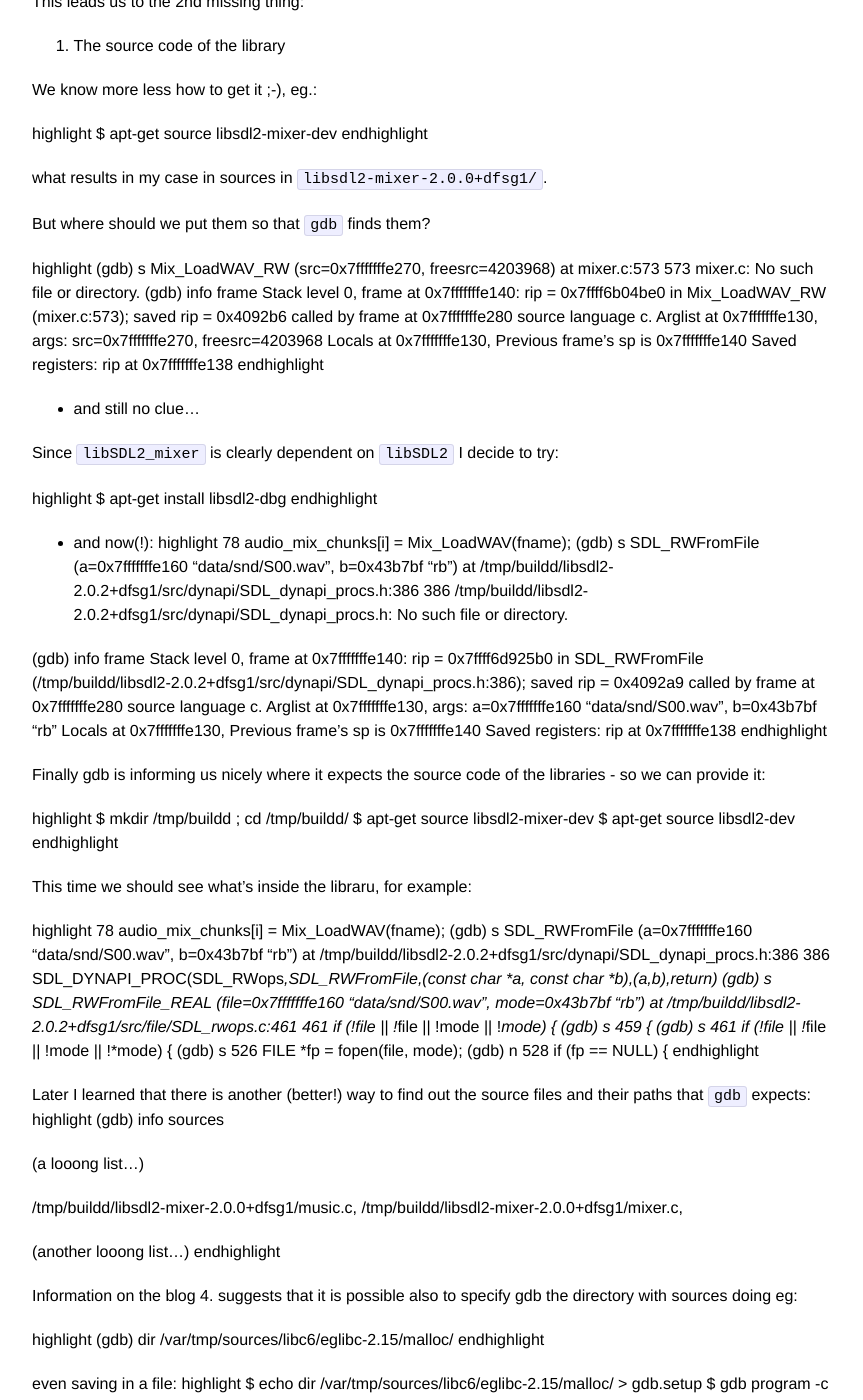
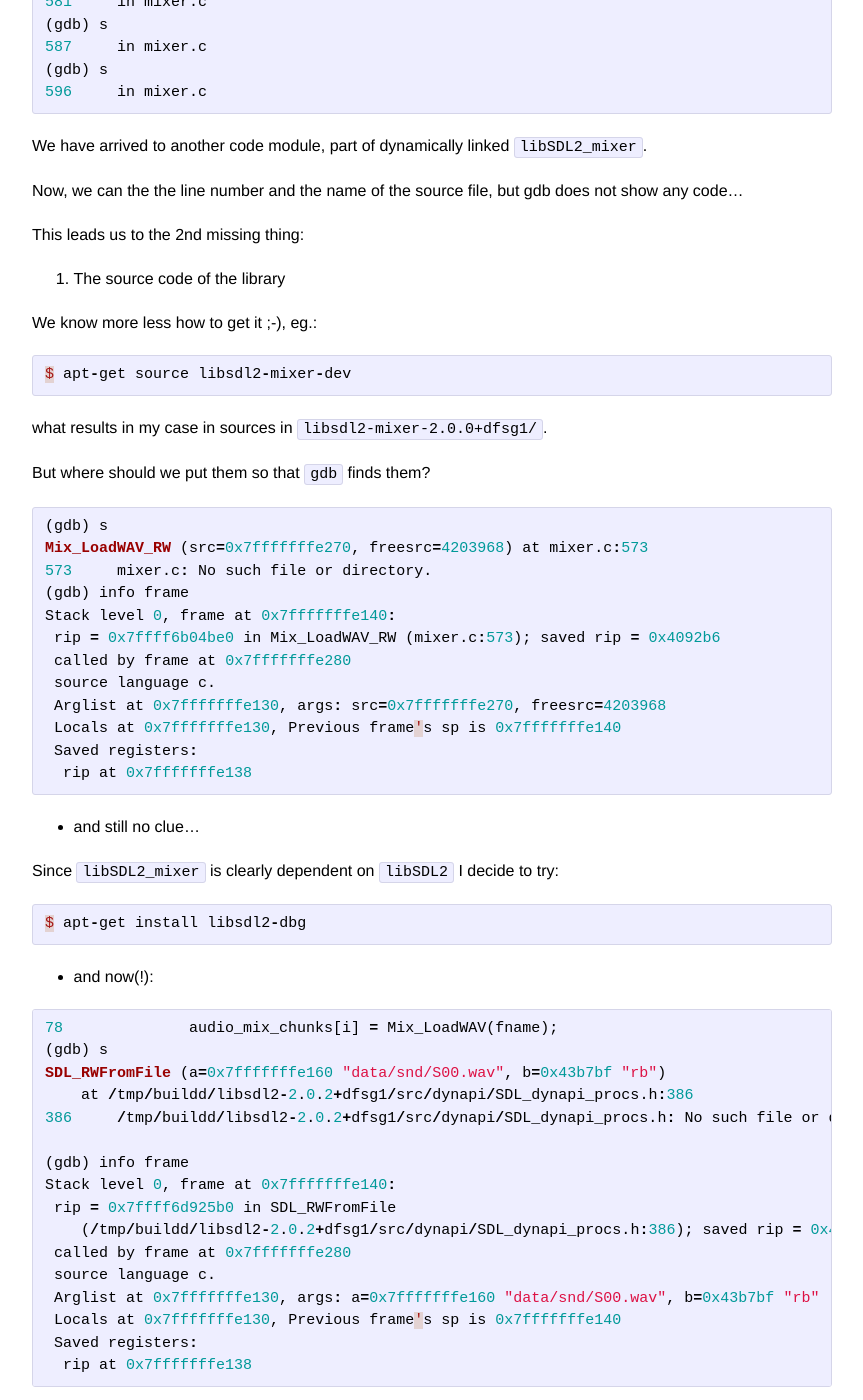
Before and after one commit to t-w/t-w.github.io, a Jekyll site: the page built from jekyll_test/_posts/2016-09-08-gdb_shared_lib.markdown, in a window 1280 px wide and 1400 px high, scrolled down 949 px. Shown: the whole window, without its empty margins (208-1071 px from the left). Built offline with Jekyll 4.4.1, drawn with Linux system fonts in a browser that asks for light colours; some of the changed text lies outside the part shown.

Commit message:
Jekyll tests: all highlights in place.

```diff
--- a/jekyll_test/_posts/2016-09-08-gdb_shared_lib.markdown
+++ b/jekyll_test/_posts/2016-09-08-gdb_shared_lib.markdown
@@ -26,13 +26,13 @@ debug information in the binary (library in this case), and the source code for
 
 1. Debug information for the library
 In case of Debian - you just have to install `libXYZ-dbg` package (where XYZ is the library you want to examine). So:
-highlight
+{% highlight c %}
 $ aptitude install libsdl2-mixer-dbg
-endhighlight
+{% endhighlight %}
 
 and we have now:
 
-highlight
+{% highlight c %}
 (gdb) s
 Mix_LoadWAV_RW (src=0x7fffffffe270, freesrc=4203968) at mixer.c:573
 573     mixer.c: No such file or directory.
@@ -42,7 +42,7 @@ Mix_LoadWAV_RW (src=0x7fffffffe270, freesrc=4203968) at mixer.c:573
 587     in mixer.c
 (gdb) s
 596     in mixer.c
-endhighlight
+{% endhighlight %}
 
 We have arrived to another code module, part of dynamically linked `libSDL2_mixer`.
 
@@ -54,15 +54,15 @@ This leads us to the 2nd missing thing:
 
 We know more less how to get it ;-), eg.:
 
-highlight
+{% highlight c %}
 $ apt-get source libsdl2-mixer-dev
-endhighlight
+{% endhighlight %}
 
 what results in my case in sources in `libsdl2-mixer-2.0.0+dfsg1/`.
 
 But where should we put them so that `gdb` finds them?
 
-highlight
+{% highlight c %}
 (gdb) s
 Mix_LoadWAV_RW (src=0x7fffffffe270, freesrc=4203968) at mixer.c:573
 573     mixer.c: No such file or directory.
@@ -75,17 +75,17 @@ Stack level 0, frame at 0x7fffffffe140:
  Locals at 0x7fffffffe130, Previous frame's sp is 0x7fffffffe140
  Saved registers:
   rip at 0x7fffffffe138
-endhighlight
+{% endhighlight %}
 - and still no clue...
 
 Since `libSDL2_mixer` is clearly dependent on `libSDL2` I decide to try:
 
-highlight
+{% highlight c %}
 $ apt-get install libsdl2-dbg
-endhighlight
+{% endhighlight %}
 
 - and now(!):
-highlight
+{% highlight c %}
 78              audio_mix_chunks[i] = Mix_LoadWAV(fname);
 (gdb) s
 SDL_RWFromFile (a=0x7fffffffe160 "data/snd/S00.wav", b=0x43b7bf "rb")
@@ -102,19 +102,19 @@ Stack level 0, frame at 0x7fffffffe140:
  Locals at 0x7fffffffe130, Previous frame's sp is 0x7fffffffe140
  Saved registers:
   rip at 0x7fffffffe138
-endhighlight
+{% endhighlight %}
 
 Finally gdb is informing us nicely where it expects the source code of the libraries - so we can provide it:
 
-highlight
+{% highlight c %}
 $ mkdir /tmp/buildd ; cd /tmp/buildd/
 $ apt-get source libsdl2-mixer-dev
 $ apt-get source libsdl2-dev
-endhighlight
+{% endhighlight %}
 
 This time we should see what's inside the libraru, for example:
 
-highlight
+{% highlight c %}
 78              audio_mix_chunks[i] = Mix_LoadWAV(fname);
 (gdb) s
 SDL_RWFromFile (a=0x7fffffffe160 "data/snd/S00.wav", b=0x43b7bf "rb")
@@ -132,11 +132,12 @@ SDL_RWFromFile_REAL (file=0x7fffffffe160 "data/snd/S00.wav", mode=0x43b7bf "rb")
 526             FILE *fp = fopen(file, mode);
 (gdb) n
 528             if (fp == NULL) {
-endhighlight
+{% endhighlight %}
 
 Later I learned that there is another (better!) way to find out the source files
 and their paths that `gdb` expects:
-highlight
+
+{% highlight c %}
 (gdb) info sources
 
 (a looong list...)
@@ -144,19 +145,20 @@ highlight
 /tmp/buildd/libsdl2-mixer-2.0.0+dfsg1/music.c, /tmp/buildd/libsdl2-mixer-2.0.0+dfsg1/mixer.c,
 
 (another looong list...)
-endhighlight
+{% endhighlight %}
 
 Information on the blog 4. suggests that it is possible also to specify gdb the directory with sources doing eg:
 
-highlight
+{% highlight c %}
 (gdb) dir /var/tmp/sources/libc6/eglibc-2.15/malloc/
-endhighlight
+{% endhighlight %}
 
 even saving in a file:
-highlight
+
+{% highlight c %}
 $ echo dir /var/tmp/sources/libc6/eglibc-2.15/malloc/ > gdb.setup
 $ gdb program -c core -x gdb.setup
-endhighlight
+{% endhighlight %}
 
 but (if I understand it well...) it specifies a _single_ directory, not complete directory tree with all sources of a library that can be used easily by gdb.
 
```
Also changed, not shown: 2 other files.
